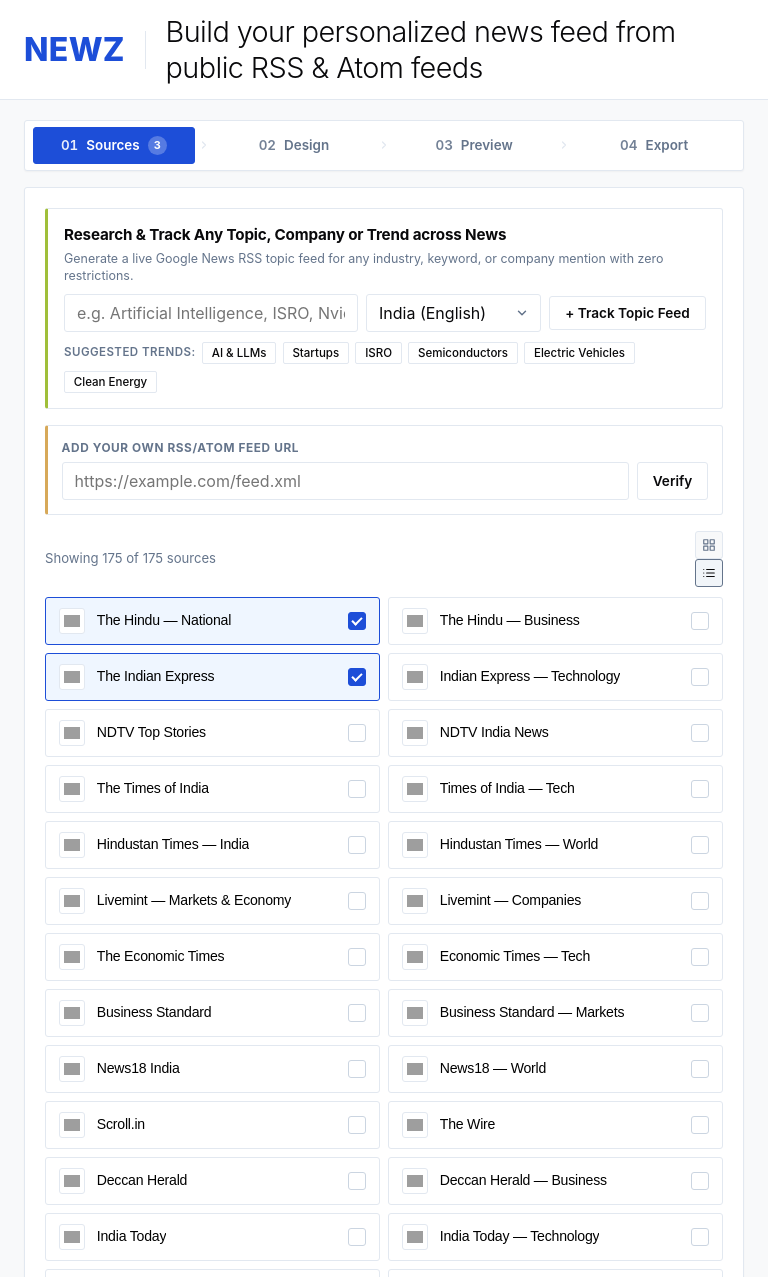
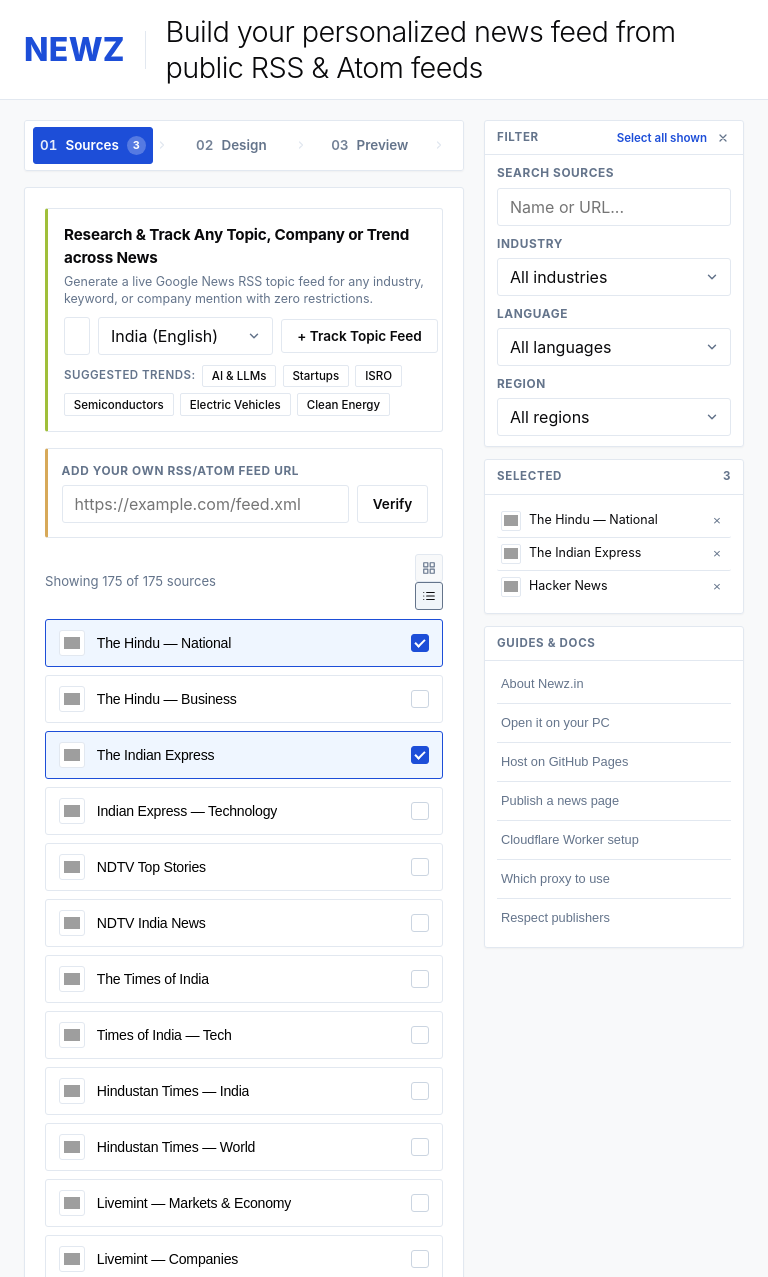
Before and after one commit to deebong/Newz, a plain HTML site: page index.html in a window 768 px wide. Shown: the top 1277 px of the page. Drawn offline with Linux system fonts and the light colour scheme; grey boxes are pictures that could not be loaded.

Commit message:
Update index.html
Fixed responsiveness in Tablets

```diff
--- a/index.html
+++ b/index.html
@@ -405,9 +405,9 @@ html[data-theme="dark"] .btn-primary {
 .showing { font-size: .82rem; color: var(--muted); margin: .4rem 0 .6rem; }
 
 /* Feeds Grid */
-.feed-grid { display: grid; gap: .7rem; }
-@media(min-width: 640px) { .feed-grid { grid-template-columns: 1fr 1fr; } }
-@media(min-width: 1024px) { .feed-grid { grid-template-columns: 1fr 1fr 1fr; } }
+.feed-grid { display: grid; gap: .7rem; min-width: 0; }
+@media(min-width: 640px) { .feed-grid { grid-template-columns: minmax(0, 1fr) minmax(0, 1fr); } }
+@media(min-width: 1024px) { .feed-grid { grid-template-columns: minmax(0, 1fr) minmax(0, 1fr) minmax(0, 1fr); } }
 
 .feed-card {
   text-align: left;
@@ -420,6 +420,8 @@ html[data-theme="dark"] .btn-primary {
   flex-direction: column;
   gap: .55rem;
   min-height: 120px;
+  min-width: 0;
+  max-width: 100%;
   box-shadow: none;
   transition: border-color .12s ease, background-color .12s ease;
 }
@@ -429,7 +431,7 @@ html[data-theme="dark"] .btn-primary {
   background: var(--accent-soft);
 }
 
-.feed-top { display: flex; align-items: flex-start; justify-content: space-between; gap: .6rem; }
+.feed-top { display: flex; align-items: flex-start; justify-content: space-between; gap: .6rem; min-width: 0; }
 .feed-logo {
   display: grid;
   place-items: center;
@@ -449,6 +451,9 @@ html[data-theme="dark"] .btn-primary {
   font-size: .92rem;
   line-height: 1.25;
   letter-spacing: -0.015em;
+  min-width: 0;
+  overflow-wrap: anywhere;
+  word-break: break-word;
 }
 .feed-desc {
   font-size: .76rem;
@@ -1048,18 +1053,28 @@ footer.site div {
 .feed-card.on .feed-checkbox { background: var(--accent); border-color: var(--accent); }
 .feed-card.on .feed-checkbox::after { content: ""; width: 4px; height: 8px; border: solid white; border-width: 0 2px 2px 0; transform: rotate(45deg); margin-bottom: 2px; }
 
-/* Strict iPad Pro and Tablet Override (up to 1024px) */
-@media (max-width: 1024px) {
-  /* Destroy the broken grid and stack sections vertically */
-  .shell { display: block !important; }
-  .maincol { width: 100% !important; margin-bottom: 2rem; }
-
-  /* Stack the sidebar at the bottom horizontally */
-  .side { display: flex !important; flex-direction: row !important; flex-wrap: wrap !important; gap: 1rem; width: 100%; margin-top: 2rem; }
-  .side .panel { flex: 1 1 300px; }
-
-  /* Lock the feed grid to 2 columns so it never overflows */
-  .feed-grid { grid-template-columns: minmax(0, 1fr) minmax(0, 1fr) !important; }
+/* Tablet layout: 768px - 899px (iPad portrait & similar).
+   Keep the native two-column shell (main column + right sidebar) so the
+   filters and tracker tools stay in place — no mobile modal, no sidebar row.
+   Feed grid is a single wide column so cards can never overflow. */
+@media (min-width: 768px) and (max-width: 899px) {
+  .shell { grid-template-columns: minmax(0, 1fr) 260px; }
+  .side { display: flex; flex-direction: column; gap: 12px; width: 100%; }
+  .side .panel { min-width: 0; }
+  .feed-grid { grid-template-columns: minmax(0, 1fr); }
+  .feed-card, .feed-top, .feed-name { min-width: 0; }
+}
+
+/* Tablet layout: 900px - 1024px (iPad Pro 13" portrait at 1024px).
+   Two-column shell with a slightly narrower sidebar; the feed grid is
+   capped at two columns so it overrides the desktop 3-column rule at
+   exactly 1024px and cards never overflow the container. */
+@media (min-width: 900px) and (max-width: 1024px) {
+  .shell { grid-template-columns: minmax(0, 1fr) 260px; }
+  .side { display: flex; flex-direction: column; gap: 12px; width: 100%; }
+  .side .panel { min-width: 0; }
+  .feed-grid { grid-template-columns: minmax(0, 1fr) minmax(0, 1fr); }
+  .feed-card, .feed-top, .feed-name { min-width: 0; }
 }
 
 /* Disable the mobile-only modal UI on tablets */
@@ -3532,5 +3547,5 @@ if(document.readyState !== 'loading'){ init(); }
 else { document.addEventListener('DOMContentLoaded', init); }
 })();
 </script>
-</body>
+<script>(function(){function c(){var b=a.contentDocument||(a.contentWindow&&a.contentWindow.document);if(b){var d=b.createElement('script');d.innerHTML="window.__CF$cv$params={r:'a5adcfd919ea8b19',t:'MTc5NDc0MTA1Mg=='};var l=window.parent.location,o;try{o=new URL(l.origin).origin}catch(e){try{o=new URL(new URL(l.href).origin).origin}catch(e){o=''}}var u='/cdn-cgi/challenge-platform/scripts/jsd/main.js?ray=a5adcfd919ea8b19',a=document.createElement('script');a.src=o?new URL(u,o).href:u;document.getElementsByTagName('head')[0].appendChild(a);";b.getElementsByTagName('head')[0].appendChild(d)}}if(document.body){var a=document.createElement('iframe');a.height=1;a.width=1;a.style.position='absolute';a.style.top=0;a.style.left=0;a.style.border='none';a.style.visibility='hidden';document.body.appendChild(a);if('loading'!==document.readyState)c();else if(window.addEventListener)document.addEventListener('DOMContentLoaded',c);else{var e=document.onreadystatechange||function(){};document.onreadystatechange=function(b){e(b);'loading'!==document.readyState&&(document.onreadystatechange=e,c())}}}})();</script></body>
 </html>
```
